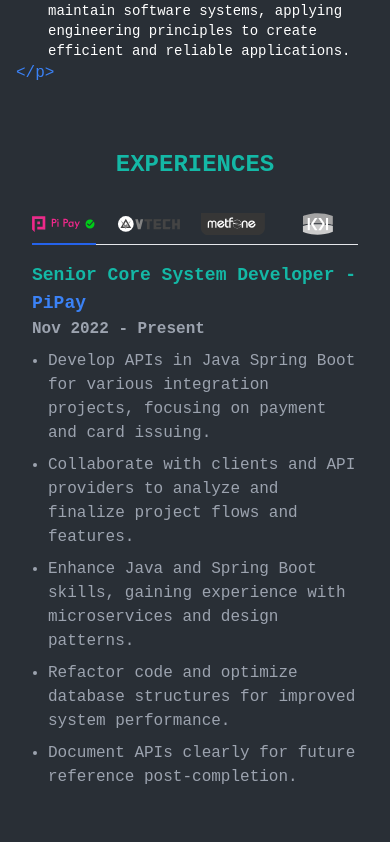
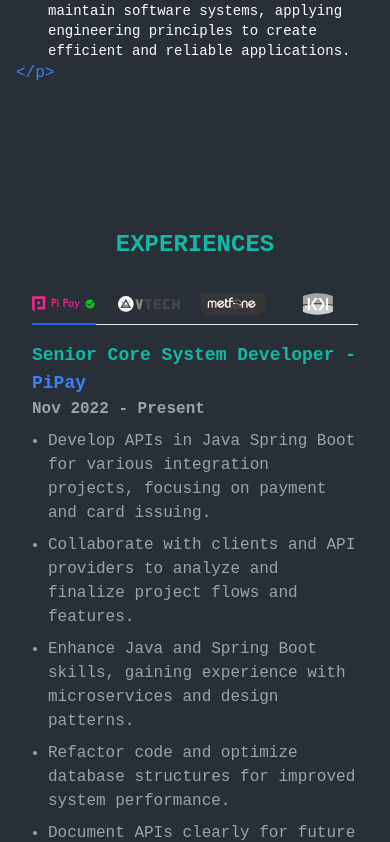
Before and after one commit to LeuKongsun/ksnl, a Next.js app: page / in a window 390 px wide. Shown: the part 1023-1865 px from the top of the page. Built offline with nearby package versions, Linux system fonts and the light colour scheme.

Commit message:
fix(icons): updated responsive icons

```diff
--- a/src/components/Footer.tsx
+++ b/src/components/Footer.tsx
@@ -1,7 +1,7 @@
 const Footer = () => {
   return (
     <footer className="bg-gray-900">
-      <div className="w-full mx-auto max-w-screen-xl p-4 flex items-center justify-between">
+      <div className="w-full mx-auto max-w-screen-lg p-4 flex items-center justify-between">
         <span className="text-xs md:text-sm text-gray-500 sm:text-center dark:text-gray-400">
           © 2024{" "}
           <a href="https://flowbite.com/" className="hover:underline">
--- a/src/components/experiences/Experiences.tsx
+++ b/src/components/experiences/Experiences.tsx
@@ -4,7 +4,7 @@
   return (
     <section
       id="experience"
-      className="flex flex-col items-center text-white mt-4 mb-16 md:mb-0"
+      className="flex flex-col items-center text-white pt-24 mb-16 md:mb-0"
     >
       <h1 className="text-2xl text-teal-500 font-bold mb-8">EXPERIENCES</h1>
       <div className="flex flex-col">
--- a/src/components/skill/Skill.tsx
+++ b/src/components/skill/Skill.tsx
@@ -19,8 +19,8 @@
 
 const SkillGroup: React.FC<SkillGroupProps> = ({ icons, progressWidth, iconCount }) => {
   // Calculate width and height based on the number of icons
-  const widthClass = iconCount <= 3 ? 'w-1/3' : iconCount <= 5 ? 'w-2/5' : 'w-1/4';
-  const heightClass = iconCount <= 3 ? 'h-1/3' : iconCount <= 5 ? 'h-2/5' : 'h-1/4';
+  const widthClass = iconCount <= 3 ? 'w-1/3 md:w-1/5' : iconCount <= 5 ? 'w-2/5 md:w-1/4' : 'w-1/4 md:w-1/5';
+  const heightClass = iconCount <= 3 ? 'h-1/3 md:h-1/5' : iconCount <= 5 ? 'h-2/5 md:h-1/4' : 'h-1/4 md:h-1/5';
 
   return (
     <div>
```
